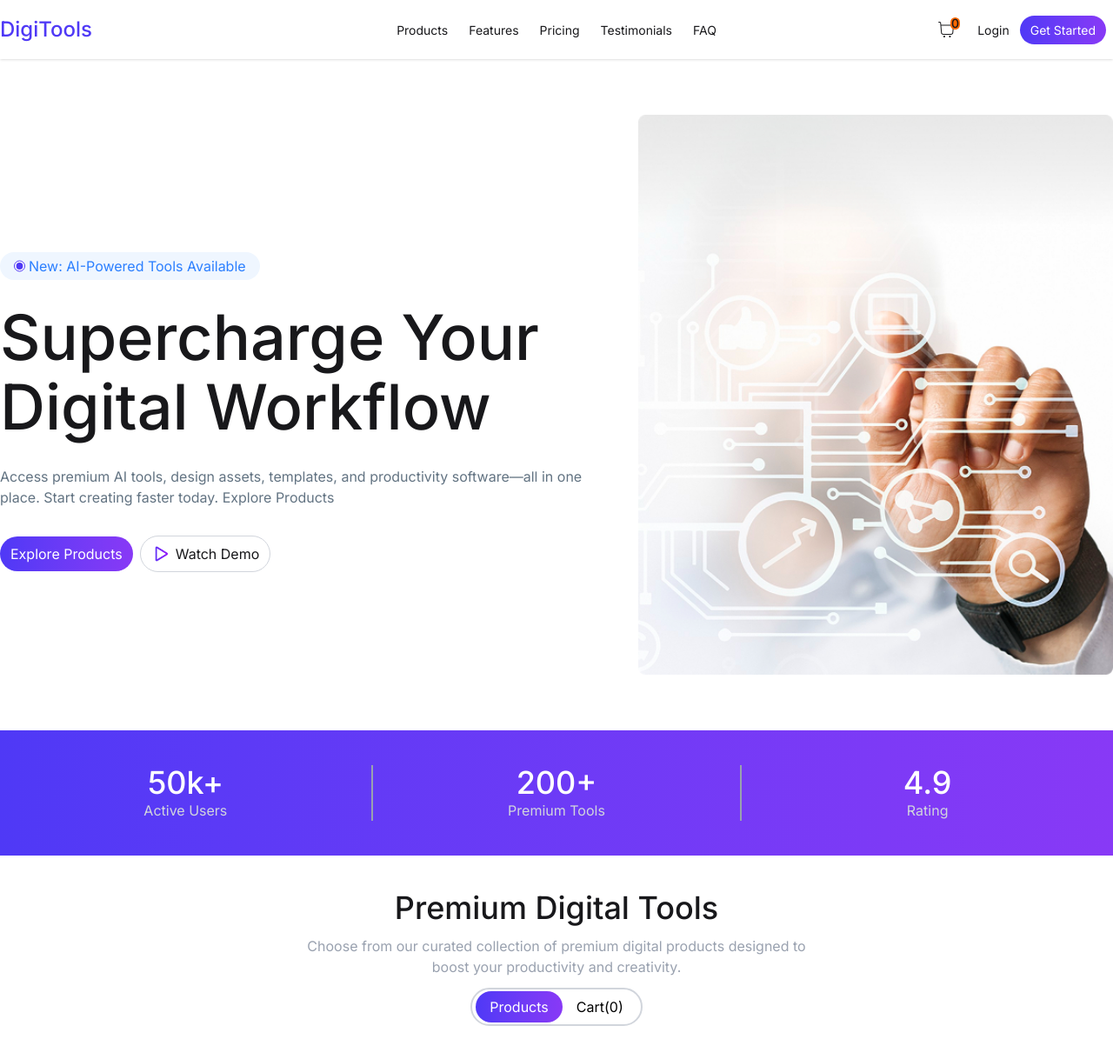
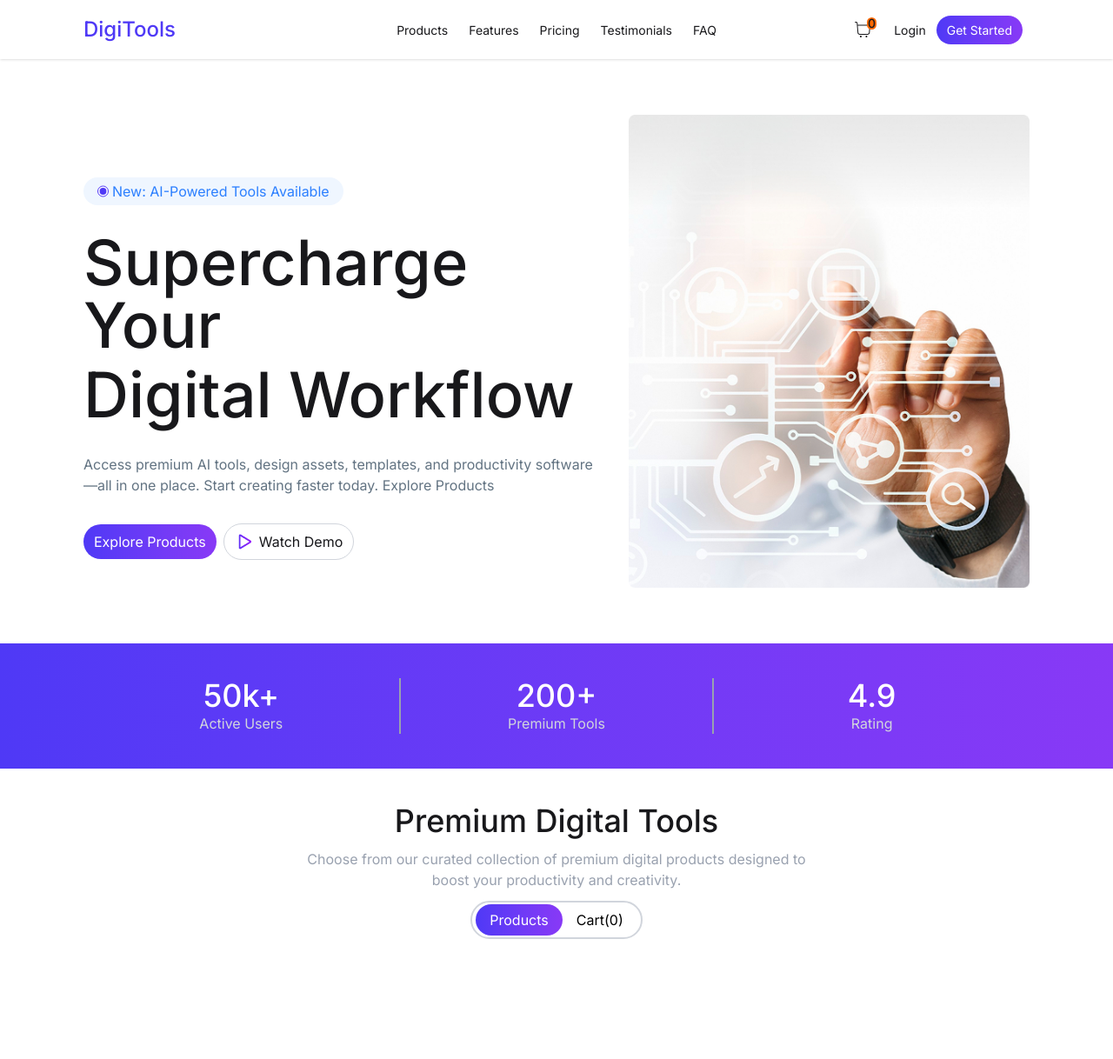
Before and after one commit to Ranadev25/assignment-6, a React (Vite) app: page / in a window 1280 px wide. Shown: the whole page at 87% size. After the commit the page ends 1120 px from the top, so only its background shows below. Built offline with nearby package versions, Linux system fonts and the light colour scheme.

Commit message:
created banner section

```diff
--- a/src/components/Navber/Navber.jsx
+++ b/src/components/Navber/Navber.jsx
@@ -4,7 +4,7 @@ import { CiShoppingCart } from "react-icons/ci";
 const Navber = () => {
   return (
     <div className="shadow-sm">
-      <div className="container mx-auto">
+      <div className="md:w-[90%] lg:w-[85%] mx-auto ">
         <div className="navbar px-0">
           <div className="navbar-start">
             <div className="dropdown">
--- a/src/components/banner/Banner.jsx
+++ b/src/components/banner/Banner.jsx
@@ -4,7 +4,7 @@ import PlayIcon from "../../assets/Play.png";
 
 const Banner = () => {
   return (
-    <div className="container mx-auto ">
+    <div className="md:w-[90%] lg:w-[85%] mx-auto ">
       <div className="px-0 max-sm:px-3">
         <div className=" md:flex justify-center items-center gap-5 lg:gap-10">
           <div className="md:w-[56%]">
--- a/src/components/banner/BannerBottom.jsx
+++ b/src/components/banner/BannerBottom.jsx
@@ -3,7 +3,7 @@ import React from "react";
 const BannerBottom = () => {
   return (
     <div className="bg-linear-to-r from-[#4F39F6] to-[#8839f6]">
-      <div className="container py-5 mx-auto">
+      <div className="md:w-[90%] lg:w-[85%] py-5 mx-auto">
         <div className="grid sm:grid-cols-3 justify-around ">
           <div className="text-center text-white my-5">
             <h1 className="text-4xl font-medium">50k+</h1>
--- a/src/components/productTools/ProductsTools.jsx
+++ b/src/components/productTools/ProductsTools.jsx
@@ -3,7 +3,7 @@ import React, { useState } from "react";
 const ProductsTools = () => {
   const [btnToggle, setBtnToggle] = useState(false);
   return (
-    <div className="container mx-auto my-10">
+    <div className="md:w-[90%] lg:w-[85%] mx-auto my-10">
       <div className="text-center">
         <h1 className="text-3xl md:text-4xl font-medium">
           Premium Digital Tools
```
